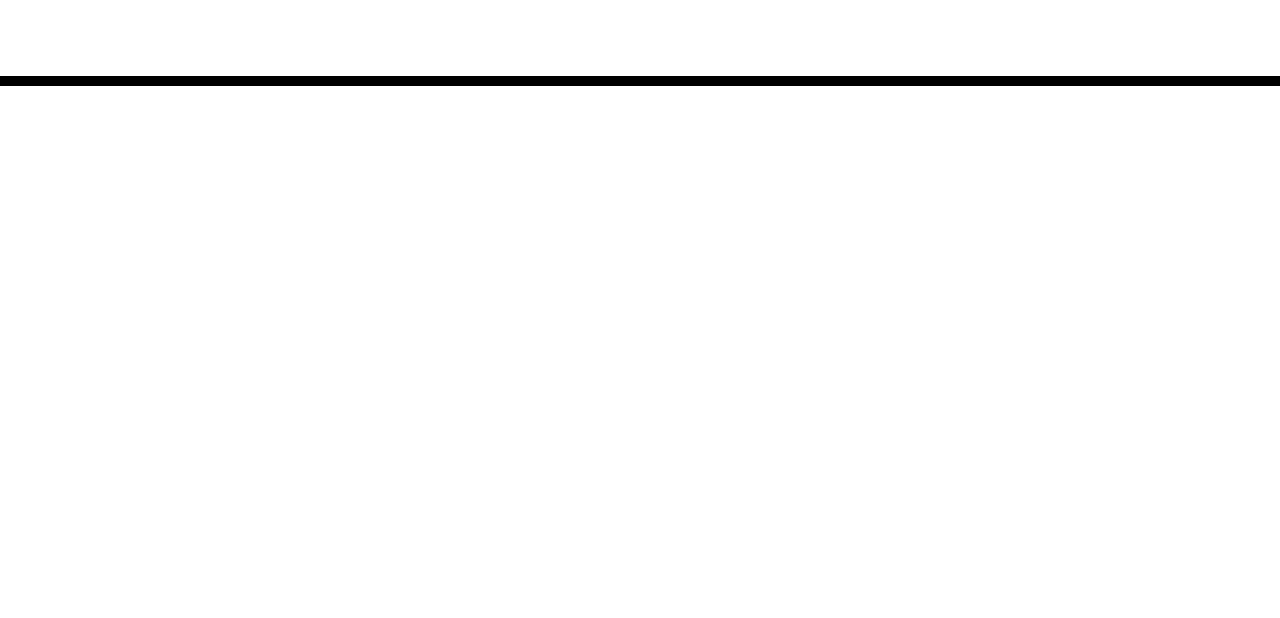
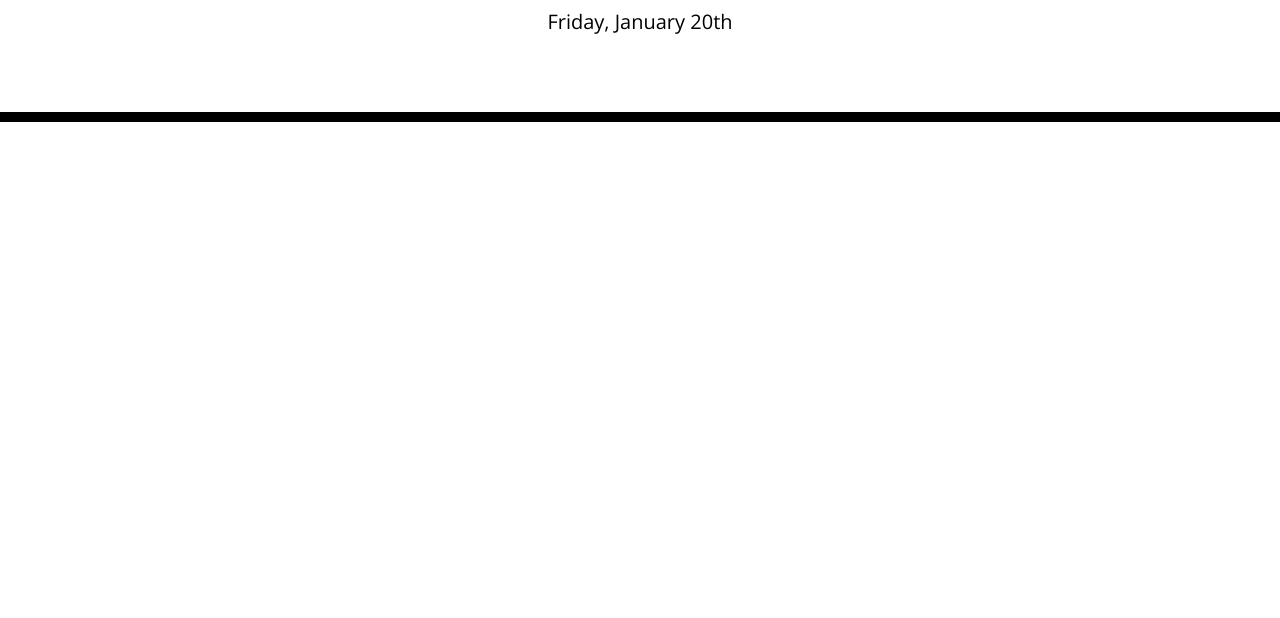
Before and after one commit to felisbertotati/Daily-Planner-Calendar, a plain HTML site: page index.html in a window 1280 px wide. Shown: the part 182-800 px from the top of the page. Drawn offline with nearby package versions, Linux system fonts and the light colour scheme.

Commit message:
-added current day of the calendar

```diff
--- a/assets/script.js
+++ b/assets/script.js
@@ -0,0 +1,12 @@
+// Display the current day at the top of the calendar when a user opens the planner.
+var currentDayEl = moment();
+$("#currentDay").text(currentDayEl.format("dddd,  MMMM Do"));
+// Present timeblocks for standard business hours when the user scrolls down.
+
+// Color-code each timeblock based on past, present, and future when the timeblock is viewed.
+
+// Allow a user to enter an event when they click a timeblock.
+
+// Save the event in local storage when the save button is clicked in that timeblock.
+
+// Persist events between refreshes of a page.
--- a/index.html
+++ b/index.html
@@ -34,5 +34,6 @@
 
     <script src="https://cdnjs.cloudflare.com/ajax/libs/jquery/3.2.1/jquery.min.js"></script>
     <script src="https://cdnjs.cloudflare.com/ajax/libs/moment.js/2.24.0/moment.min.js"></script>
+    <script src="./assets/script.js"></script>
   </body>
 </html>
```
